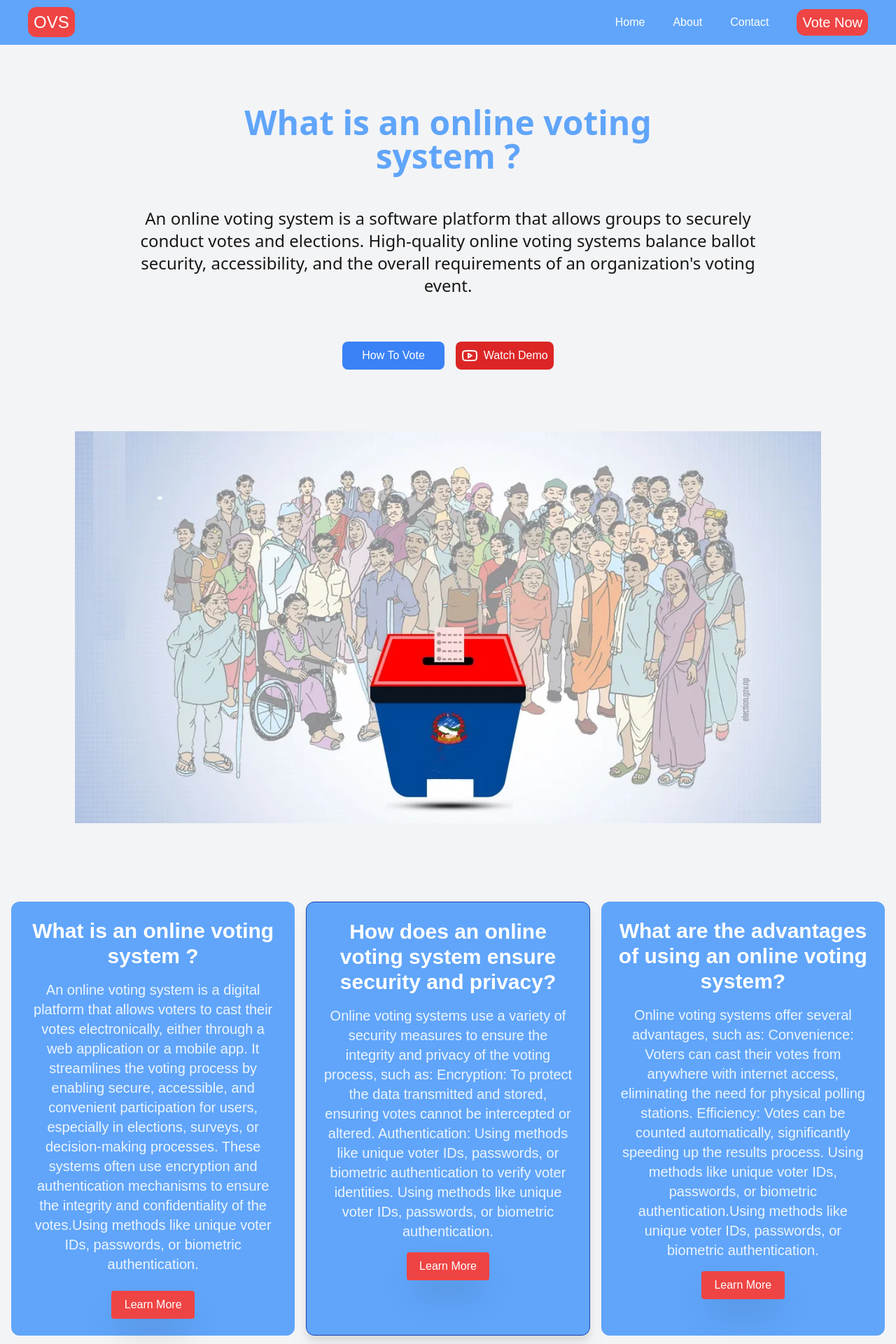
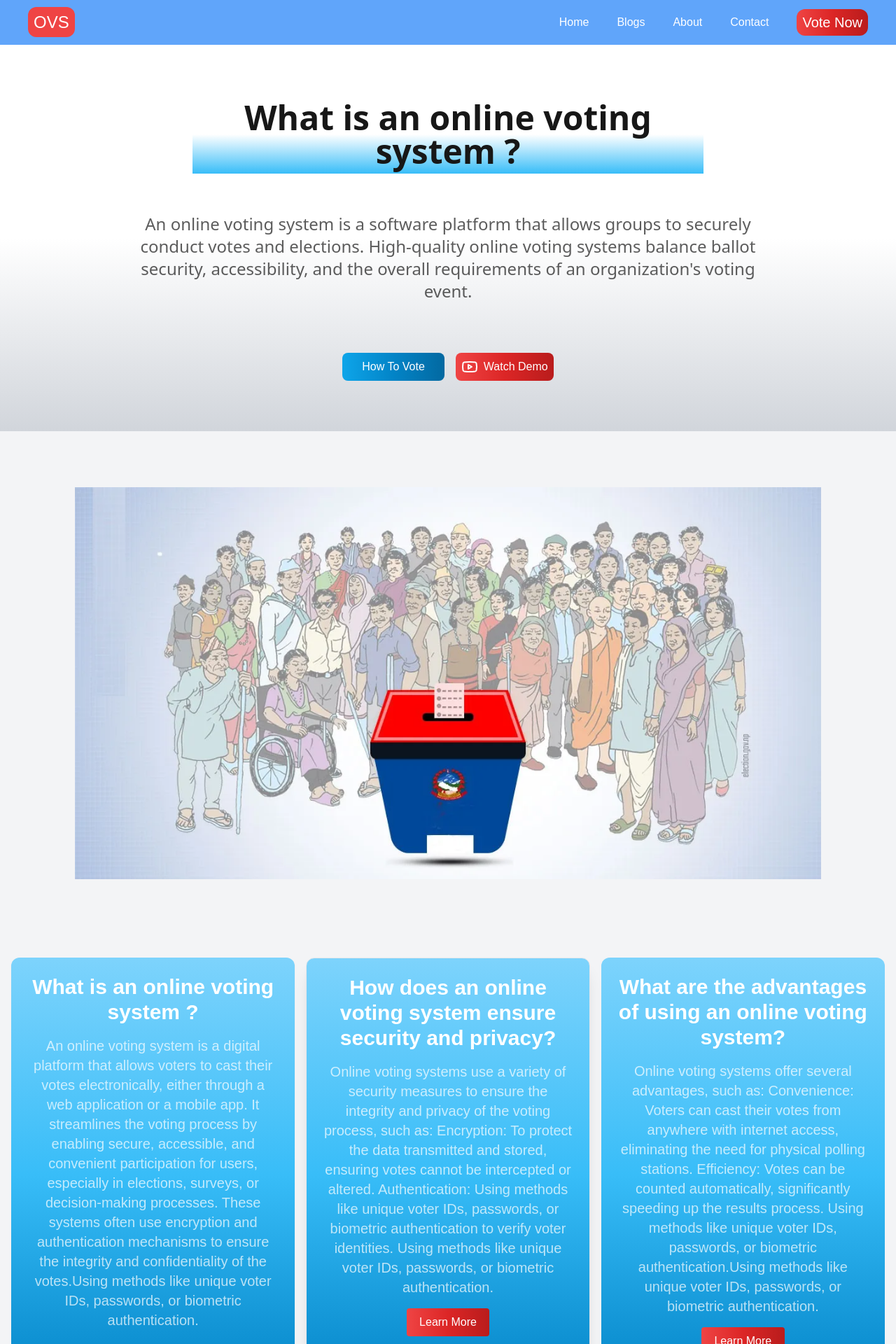
Before and after one commit to bijaydevkota/Online-Voting-System, a Next.js app: page /home in a window 1280 px wide. Shown: the top 1920 px of the page at 70% size. Built offline with nearby package versions, Linux system fonts and the light colour scheme.

Commit message:
gradient addded

```diff
--- a/app/about/page.tsx
+++ b/app/about/page.tsx
@@ -57,6 +57,7 @@ export default function Page() {
             &copy; {new Date().getFullYear()} Online Voting System. All rights
             reserved.
           </p>
+          <p className="mt-2">designed & developed by BCA-7th sem NCIT</p>
         </div>
       </footer>
     </div>
--- a/app/blog/page.tsx
+++ b/app/blog/page.tsx
@@ -108,6 +108,7 @@ export default function Page() {
 <footer className="bg-gray-800 text-white py-4 mt-16">
         <div className="container mx-auto text-center">
           <p>&copy; {new Date().getFullYear()} Online Voting System. All rights reserved.</p>
+          <p className="mt-2">designed & developed by BCA-7th sem NCIT</p>
         </div>
       </footer>
 
--- a/app/contact/page.tsx
+++ b/app/contact/page.tsx
@@ -77,6 +77,7 @@ export default function Page() {
       <footer className="bg-gray-800 text-white py-4 mt-16">
         <div className="container mx-auto text-center">
           <p>&copy; {new Date().getFullYear()} Online Voting System. All rights reserved.</p>
+          <p className="mt-2">designed & developed by BCA-7th sem NCIT</p>
         </div>
       </footer>
     </div>
--- a/app/home/page.tsx
+++ b/app/home/page.tsx
@@ -17,31 +17,34 @@ export default function Page() {
           <Link href="#"className="bg-red-500 text-white rounded-xl p-2 text-2xl hover:bg-red-400">OVS</Link>
         </div>
         <div className="flex p-2 gap-10 pr-8 items-center">
-        <Link href="/home" className="hover:text-gray-300">Home</Link>
+        <Link href="#" className="hover:text-gray-300">Home</Link>
+        <Link href="#blog" className="hover:text-gray-300">Blogs</Link>
         <Link href="#abouthome" className="hover:text-gray-300">About</Link>
         <Link href="#contacthome" className="hover:text-gray-300">Contact</Link>
 
         <div>
-        <Link href="/votenow" className="bg-red-500 p-2 rounded-xl text-xl hover:bg-red-400">Vote Now</Link>
+        <Link href="/votenow" className="bg-gradient-to-r from-red-500 via-red-600 to-red-700 p-2 rounded-xl text-xl hover:bg-red-400">Vote Now</Link>
         </div>
         </div>
       </nav>
 
 
-        <div className="flex justify-center p-2 text-center font-bold text-blue-400 w-7/12 mx-auto rounded-xl text-5xl mt-24 font-sans">
-        <p className="animate-bounce">What is  an online voting system ?</p>
+        <div className="py-16 bg-gradient-to-b from-white via-white to-gray-300">
+        <div className="flex justify-center p-2 text-center font-bold w-7/12 mx-auto rounded-xl text-5xl font-sans">
+        <p className="bg-gradient-to-b from-white via-white to-sky-400 py-2">What is  an online voting system ?</p>
         </div>
 
-       <div className="flex justify-center p-2 text-center text-2xl w-9/12 mx-auto rounded-2xl mt-4">
-            <p className="text-2xl font-sans">An online voting system is a software platform that allows groups to securely conduct votes and elections. High-quality online voting systems balance ballot security, accessibility, and the overall requirements of an organization&apos;s voting event.</p>
+       <div className="flex justify-center p-4 text-center text-2xl w-9/12 mx-auto  mt-8">
+            <p className="text-2xl font-sans animate-pulse">An online voting system is a software platform that allows groups to securely conduct votes and elections. High-quality online voting systems balance ballot security, accessibility, and the overall requirements of an organization&apos;s voting event.</p>
         </div>
 
         <div className="flex justify-center mx-auto gap-4 mt-12 p-2">
-          <Link href="/howtovote" className="bg-blue-500 text-white p-2 rounded-lg hover:bg-blue-400 px-7">How To Vote</Link>
-          <div className="flex bg-red-600 text-white p-2 rounded-lg hover:bg-red-400 gap-2">
+          <Link href="/howtovote" className="bg-gradient-to-r from-sky-500 via-sky-600 to-sky-700 text-white p-2 rounded-lg hover:bg-blue-400 px-7">How To Vote</Link>
+          <div className="flex bg-gradient-to-r from-red-500 via-red-600 to-red-700 text-white p-2 rounded-lg hover:bg-red-400 gap-2">
           <Youtube />
           <Link href="#">Watch Demo</Link>
           </div>
+        </div>
         </div>
 
         <div className="mt-20 w-10/12 mx-auto">
@@ -49,13 +52,13 @@ export default function Page() {
         </div>
 
      <div className="flex gap-4 pr-4 pl-4 py-4 mt-24">
-        <div className="flex flex-col text-center w-4/12 mx-auto  bg-blue-400 p-6 text-white rounded-xl">
+        <div className="flex flex-col text-center w-4/12 mx-auto bg-gradient-to-b from-sky-300 via-sky-400 to-sky-600 p-6 text-white rounded-xl shadow-sm">
           <p className="text-3xl font-bold">What is  an online voting system ?</p>
           <p className="text-xl mt-4 animate-pulse">An online voting system is a digital platform that allows voters to cast their votes electronically, either through a web application or a mobile app. It streamlines the voting process by enabling secure, accessible, and convenient participation for users, especially in elections, surveys, or decision-making processes. These systems often use encryption and authentication mechanisms to ensure the integrity and confidentiality of the votes.Using methods like unique voter IDs, passwords, or biometric authentication.</p>
-          <button className="bg-red-500 rounded text-white mt-6 w-4/12 mx-auto p-2 shadow-2xl">Learn More</button>
+          <button className="bg-gradient-to-r from-red-500 via-red-600 to-red-700 rounded text-white mt-6 w-4/12 mx-auto p-2">Learn More</button>
         </div>
 
-        <div className="flex flex-col text-center w-4/12 mx-auto  bg-blue-400 p-6 text-white rounded-xl drop-shadow-xl border border-blue-800">
+        <div className="flex flex-col text-center w-4/12 mx-auto bg-gradient-to-b from-sky-300 via-sky-400 to-sky-600 p-6 text-white rounded-xl shadow-xl border">
           <p className="text-3xl font-bold">How does an online voting system ensure security and privacy?</p>
           <p className="text-xl mt-4 animate-pulse">Online voting systems use a variety of security measures to ensure the integrity and privacy of the voting process, such as:
 
@@ -63,10 +66,10 @@ Encryption: To protect the data transmitted and stored, ensuring votes cannot be
 Authentication: Using methods like unique voter IDs, passwords, or biometric authentication to verify voter identities.
 Using methods like unique voter IDs, passwords, or biometric authentication.
 </p>
-          <button className="bg-red-500 rounded text-white mt-4 w-4/12 mx-auto p-2 shadow-2xl">Learn More</button>
+          <button className="bg-gradient-to-r from-red-500 via-red-600 to-red-700 rounded text-white mt-4 w-4/12 mx-auto p-2">Learn More</button>
         </div>
 
-        <div className="flex flex-col text-center w-4/12 mx-auto  bg-blue-400 p-6 text-white rounded-xl">
+        <div className="flex flex-col text-center w-4/12 mx-auto  bg-gradient-to-b from-sky-300 via-sky-400 to-sky-600 p-6 text-white rounded-xl">
           <p className="text-3xl font-bold">What are the advantages of using an online voting system?</p>
           <p className="text-xl mt-4 animate-pulse">Online voting systems offer several advantages, such as:
 
@@ -74,7 +77,7 @@ Convenience: Voters can cast their votes from anywhere with internet access, eli
 Efficiency: Votes can be counted automatically, significantly speeding up the results process.
 Using methods like unique voter IDs, passwords, or biometric authentication.Using methods like unique voter IDs, passwords, or biometric authentication.
 </p>
-          <button className="bg-red-500 rounded text-white mt-4 w-4/12 mx-auto p-2 shadow-2xl">Learn More</button>
+          <button className="bg-gradient-to-r from-red-500 via-red-600 to-red-700 rounded text-white mt-4 w-4/12 mx-auto p-2">Learn More</button>
         </div>
 
         </div>
@@ -86,7 +89,7 @@ Using methods like unique voter IDs, passwords, or biometric authentication.Usin
 
 
 
-        <div className="flex flex-col w-10/12 mx-auto mt-16">
+        <div className="flex flex-col w-10/12 mx-auto bg-gradient-to-r from-sky-300 via-sky-400 to-sky-600 p-6 pb-8 text-white rounded-xl shadow-sm mt-28">
           <p className="mt-4">At their core, online voting systems protect the integrity of your vote by preventing voters from being able to vote multiple times. As a digital platform, they eliminate the need to gather in-person, cast votes using paper, or by any other means (e.g. email, insecure survey software).</p>
 
           <p className="mt-4">You may hear an online voting system being referred to as an online election system, an online e voting system, or electronic voting. These all make reference to the same thing: a secure voting tool that allows your group to collect input from your group and closely scrutinize the results in real time.</p>
@@ -96,7 +99,111 @@ Using methods like unique voter IDs, passwords, or biometric authentication.Usin
         </div>
 
 
-        <section id="contacthome" className="bg-gray-100 py-10 mt-16">
+        <section id="abouthome" className="bg-gradient-to-r from-gray-300 via-gray-400 to-gray-600 py-24  mt-28 shadow-sm">
+        <div className="container mx-auto px-6 lg:px-20">
+          <h2 className="text-3xl font-bold text-center mb-2 text-gray-600">
+            About Us
+          </h2>
+          <p className="text-lg text-gray-100 leading-relaxed text-center mt-8">
+            Welcome to our platform! We are dedicated to providing innovative
+            solutions that enhance efficiency, accessibility, and convenience.
+            Our team leverages cutting-edge technologies to create user-friendly
+            and secure systems tailored to your needs. Whether you are looking
+            for a reliable voting solution, tech support, or creative IT
+            services, we are here to help you succeed. Join us on our mission to
+            transform challenges into opportunities through technology.
+          </p>
+          <div className="flex justify-center">
+            <a
+              href="#contacthome"
+              className="bg-blue-500 text-gray-300 py-3 px-6 rounded-lg mt-8 font-medium hover:bg-blue-600 transition duration-300"
+            >
+              Contact Us
+            </a>
+          </div>
+        </div>
+      </section>
+
+
+      <section id="blog" className="bg-gray-100 py-10 mt-24">
+        <div className="container mx-auto px-6 lg:px-20">
+          <h2 className="text-3xl font-bold text-center text-gray-800 mb-8">Our Blog</h2>
+          <div className="grid gap-8 md:grid-cols-2 lg:grid-cols-3">
+
+            <div className="bg-white rounded-lg shadow-lg overflow-hidden">
+              <Image
+                src="/secure.png"
+                width={500}
+                height={500}
+                alt="Blog Post 1"
+                className="w-full h-48 object-cover"
+              />
+              <div className="p-6">
+                <h3 className="text-xl font-bold text-gray-800 mb-3">How to Build a Secure Online Voting System</h3>
+                <p className="text-gray-600 mb-4">
+                  Learn the key technologies and best practices for creating a secure and reliable online voting system.
+                </p>
+                <a
+                  href="#"
+                  className="text-blue-500 font-medium hover:underline"
+                >
+                  Read More →
+                </a>
+              </div>
+            </div>
+
+
+            <div className="bg-white rounded-lg shadow-lg overflow-hidden">
+              <Image
+                src="/digital.webp"
+                width={500}
+                height={500}
+                alt="Blog Post 2"
+                className="w-full h-48 object-cover"
+              />
+              <div className="p-6">
+                <h3 className="text-xl font-bold text-gray-800 mb-3">The Benefits of Digital Transformation</h3>
+                <p className="text-gray-600 mb-4">
+                  Discover how digital transformation can enhance productivity, scalability, and customer engagement.
+                </p>
+                <a
+                  href="#"
+                  className="text-blue-500 font-medium hover:underline"
+                >
+                  Read More →
+                </a>
+              </div>
+            </div>
+
+
+            <div className="bg-white rounded-lg shadow-lg overflow-hidden">
+              <Image
+                src="/top5.webp"
+                width={500}
+                height={500}
+                alt="Blog Post 3"
+                className="w-full h-48 object-cover"
+              />
+              <div className="p-6">
+                <h3 className="text-xl font-bold text-gray-800 mb-3">Top 5 Technologies Revolutionizing IT</h3>
+                <p className="text-gray-600 mb-4">
+                  Explore the latest technologies driving innovation in the IT industry and how they can benefit your business.
+                </p>
+                <a
+                  href="#"
+                  className="text-blue-500 font-medium hover:underline"
+                >
+                  Read More →
+                </a>
+              </div>
+            </div>
+          </div>
+        </div>
+      </section>
+
+
+
+        <section id="contacthome" className="bg-gray-100 py-10 mt-24">
   <div className="container mx-auto px-6 lg:px-20">
     <h2 className="text-3xl font-bold text-center text-gray-800">Contact Us</h2>
     <p className="text-lg text-gray-600 text-center mt-6">
@@ -151,30 +258,6 @@ Using methods like unique voter IDs, passwords, or biometric authentication.Usin
 </section>
 
 
-        <section id="abouthome" className="bg-gray-100 py-10  mt-16">
-        <div className="container mx-auto px-6 lg:px-20">
-          <h2 className="text-3xl font-bold text-center text-gray-800 mb-2">
-            About Us
-          </h2>
-          <p className="text-lg text-gray-600 leading-relaxed text-center">
-            Welcome to our platform! We are dedicated to providing innovative
-            solutions that enhance efficiency, accessibility, and convenience.
-            Our team leverages cutting-edge technologies to create user-friendly
-            and secure systems tailored to your needs. Whether you are looking
-            for a reliable voting solution, tech support, or creative IT
-            services, we are here to help you succeed. Join us on our mission to
-            transform challenges into opportunities through technology.
-          </p>
-          <div className="flex justify-center">
-            <a
-              href="#contacthome"
-              className="bg-blue-500 text-white py-3 px-6 rounded-lg mt-8 font-medium hover:bg-blue-600 transition duration-300"
-            >
-              Contact Us
-            </a>
-          </div>
-        </div>
-      </section>
 
 
 
@@ -183,6 +266,7 @@ Using methods like unique voter IDs, passwords, or biometric authentication.Usin
         <footer className="bg-gray-800 text-white py-4 mt-16">
         <div className="container mx-auto text-center">
           <p>&copy; {new Date().getFullYear()} Online Voting System. All rights reserved.</p>
+          <p className="mt-2">designed & developed by BCA-7th sem NCIT</p>
         </div>
       </footer>
 
--- a/app/howtovote/page.tsx
+++ b/app/howtovote/page.tsx
@@ -142,6 +142,7 @@ export default function Page() {
             &copy; {new Date().getFullYear()} Online Voting System. All rights
             reserved.
           </p>
+          <p className="mt-2">designed & developed by BCA-7th sem NCIT</p>
         </div>
       </footer>
     </div>
--- a/app/page.tsx
+++ b/app/page.tsx
@@ -36,7 +36,7 @@ export default function Page() {
         </div>
 
 
-          <button type="submit" className="bg-blue-400 text-center text-xl text-white py-2 px-8 rounded  w-full hover:bg-blue-300">
+          <button type="submit" className="bg-gradient-to-r from-blue-500 via-blue-600 to-blue-700 text-center text-xl text-white py-2 px-8 rounded  w-full hover:bg-blue-300">
             Log in
           </button>
 
@@ -50,6 +50,7 @@ export default function Page() {
       <footer className="bg-gray-800 text-white py-4 mt-6">
         <div className="container mx-auto text-center">
           <p>&copy; {new Date().getFullYear()} Online Voting System. All rights reserved.</p>
+          <p className="mt-2">designed & developed by BCA-7th sem NCIT</p>
         </div>
       </footer>
     </div>
--- a/app/password/page.tsx
+++ b/app/password/page.tsx
@@ -64,6 +64,7 @@ export default function Page() {
       <footer className="bg-gray-800 text-white py-4 mt-16">
         <div className="container mx-auto text-center">
           <p className="text-gray-400">&copy; {new Date().getFullYear()} Online Voting System. All rights reserved.</p>
+          <p className="mt-2">designed & developed by BCA-7th sem NCIT</p>
         </div>
       </footer>
 
--- a/app/register/page.tsx
+++ b/app/register/page.tsx
@@ -134,6 +134,7 @@ export default function Page() {
       <footer className="bg-gray-800 text-white py-4 mt-16">
         <div className="container mx-auto text-center">
           <p>&copy; {new Date().getFullYear()} Online Voting System. All rights reserved.</p>
+          <p className="mt-2">designed & developed by BCA-7th sem NCIT</p>
         </div>
       </footer>
     </div>
--- a/app/votenow/page.tsx
+++ b/app/votenow/page.tsx
@@ -66,6 +66,7 @@ export default function Page() {
       <footer className="bg-gray-800 text-white py-4 mt-16">
         <div className="container mx-auto text-center">
           <p>&copy; {new Date().getFullYear()} Online Voting System. All rights reserved.</p>
+          <p className="mt-2">designed & developed by BCA-7th sem NCIT</p>
         </div>
       </footer>
 
```
